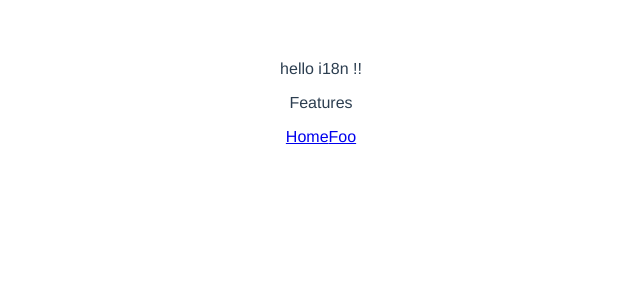
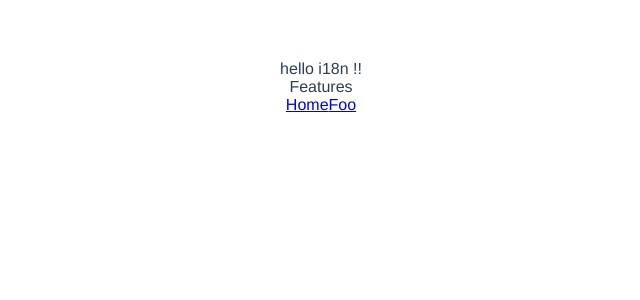
Before and after one commit to Glabdugrib/simone-sada, a Vue app: page /en in a window 1280 px wide. Shown: the top 300 px of the page, without its empty margins (319-959 px from the left). Built offline with nearby package versions, Linux system fonts and the light colour scheme.

Commit message:
Add scss files

```diff
--- a/src/App.vue
+++ b/src/App.vue
@@ -25,13 +25,9 @@ export default {
 }
 </script>
 
-<style>
-#app {
-  font-family: Avenir, Helvetica, Arial, sans-serif;
-  -webkit-font-smoothing: antialiased;
-  -moz-osx-font-smoothing: grayscale;
-  text-align: center;
-  color: #2c3e50;
-  margin-top: 60px;
-}
+<style lang="scss" scoped>
+@import './assets/scss/_variables.scss';
+@import './assets/scss/_mixins.scss';
+@import './assets/scss/style.scss';
+
 </style>
--- /dev/null
+++ b/src/assets/scss/_mixins.scss
@@ -0,0 +1,8 @@
+@import './variables';
+
+@mixin test {
+   color: red;
+}
+
+// to add mixin:
+// @include test
--- /dev/null
+++ b/src/assets/scss/_variables.scss
@@ -0,0 +1 @@
+// $event-orange: #F79F1F;
--- /dev/null
+++ b/src/assets/scss/style.scss
@@ -0,0 +1,17 @@
+@import './variables';
+@import './mixins';
+
+* {
+   padding: 0;
+   margin: 0;
+   box-sizing: border-box;
+}
+
+#app {
+   font-family: Avenir, Helvetica, Arial, sans-serif;
+   -webkit-font-smoothing: antialiased;
+   -moz-osx-font-smoothing: grayscale;
+   text-align: center;
+   color: #2c3e50;
+   margin-top: 60px;
+}
```
